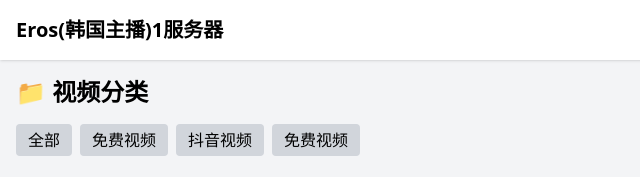
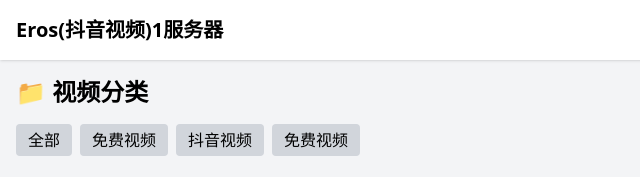
Before and after one commit to Eros-15/1hdy, a plain HTML site: page index.html in a window 1280 px wide. Shown: the top 177 px of the page, 0-640 px from the left. Drawn offline with nearby package versions, Linux system fonts and the light colour scheme.

Commit message:
Update index.html

```diff
--- a/index.html
+++ b/index.html
@@ -31,7 +31,7 @@
   <nav class="bg-white shadow p-4">
     <div class="max-w-7xl mx-auto flex justify-between items-center flex-wrap">
             <a href="index.html" class="flex items-center gap-2">
-        <span class="text-xl font-bold">Eros(韩国主播)1服务器</span>
+        <span class="text-xl font-bold">Eros(抖音视频)1服务器</span>
       </a>
       <button class="sm:hidden text-gray-600" onclick="toggleMenu()">☰</button>
       <div id="navMenu" class="w-full sm:w-auto hidden sm:flex flex-col sm:flex-row gap-3 mt-2 sm:mt-0">
```
